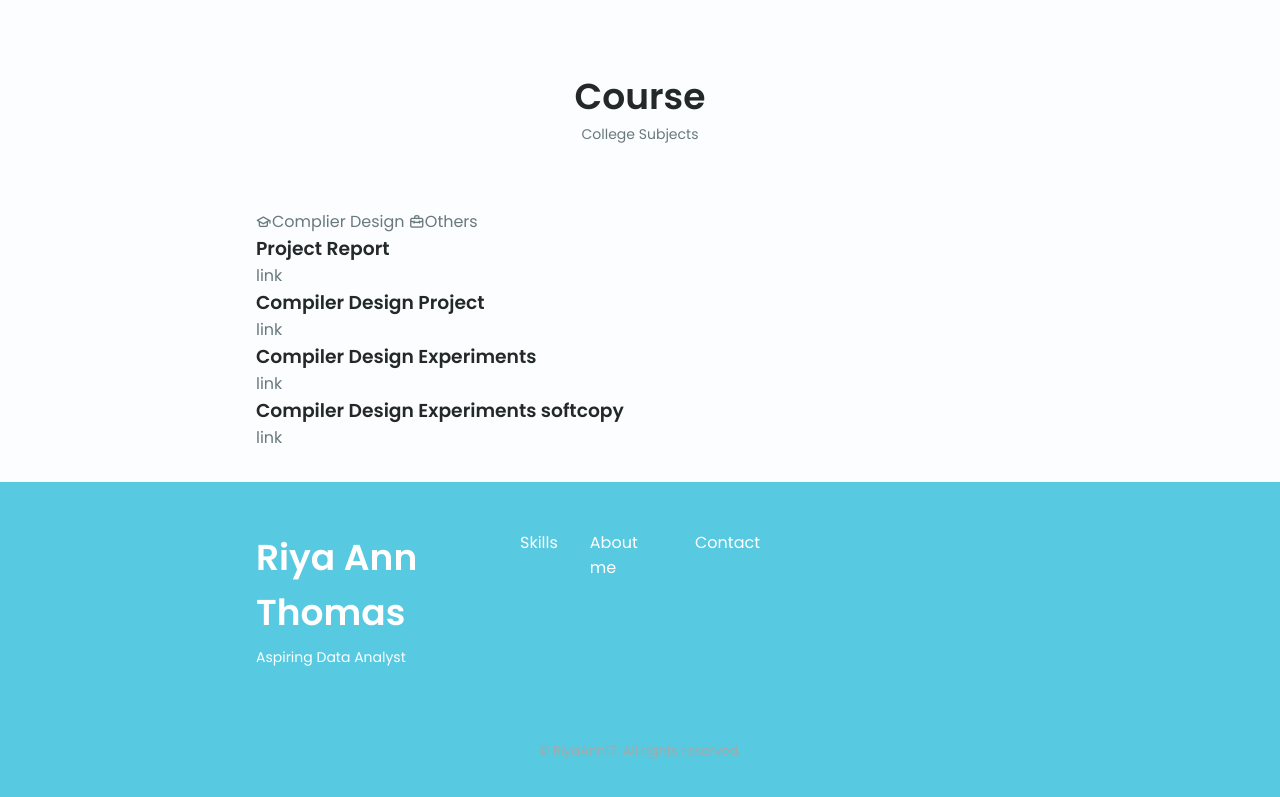
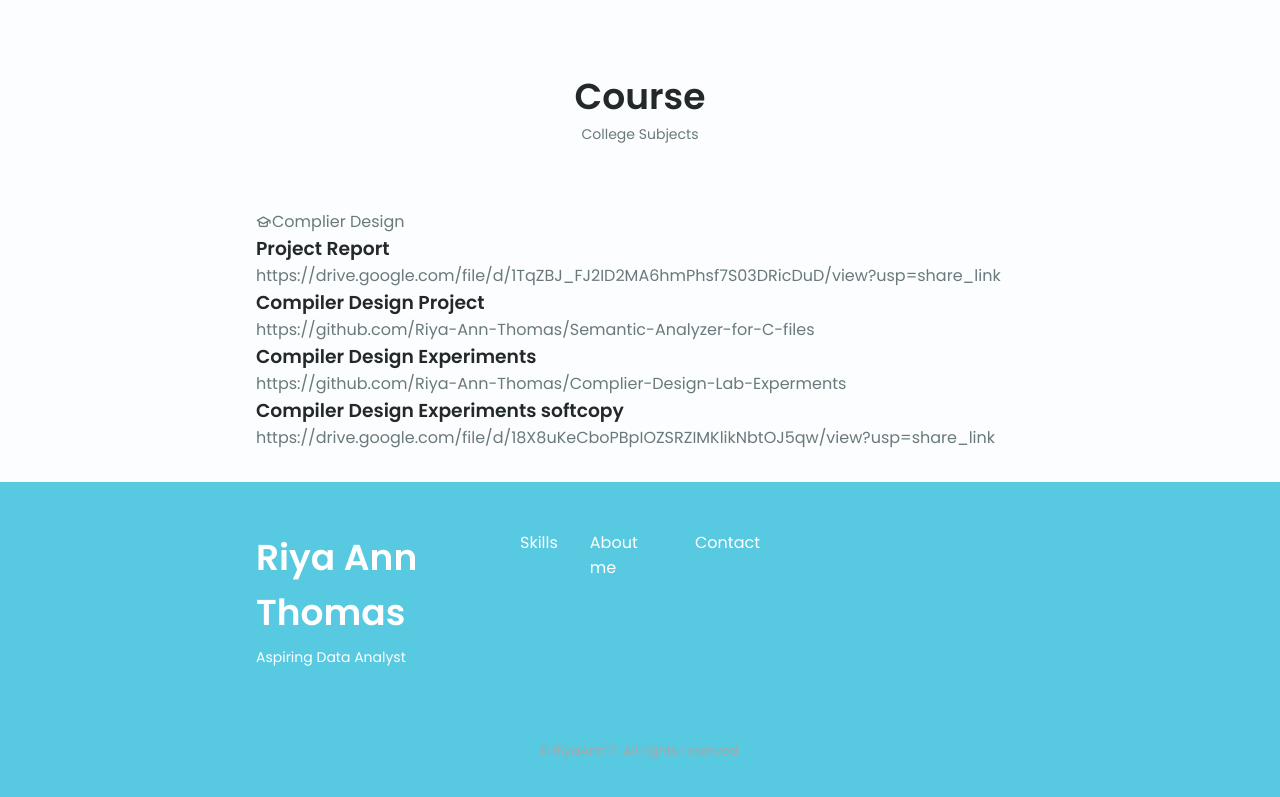
Before and after one commit to Riya-Ann-Thomas/Portfolio, a plain HTML site: page index.html in a window 1280 px wide. Shown: the part 3400-4197 px from the top of the page. Drawn offline with nearby package versions, Linux system fonts and the light colour scheme.

Commit message:
Update index.html

```diff
--- a/index.html
+++ b/index.html
@@ -413,11 +413,6 @@
                         <i class="uil uil-graduation-cap course__icon"></i>
                         Complier Design
                     </div>
-
-                    <div class="course__button button--flex" data-target="#others">
-                        <i class="uil uil-briefcase-alt course__icon"></i>
-                        Others
-                    </div>
                 </div>
 
                 <div class="course__sections">
@@ -428,7 +423,7 @@
                  <div>
                      <h3 class="course__title">Project Report
                      </h3>
-                     <span class="course__subtitle">link
+                     <span class="course__subtitle">https://drive.google.com/file/d/1TqZBJ_FJ2ID2MA6hmPhsf7S03DRicDuD/view?usp=share_link
                      </span>
                  </div>
 
@@ -449,7 +444,7 @@
                 <div>
                     <h3 class="course__title">Compiler Design Project
                     </h3>
-                    <span class="course__subtitle">link</span>
+                    <span class="course__subtitle">https://github.com/Riya-Ann-Thomas/Semantic-Analyzer-for-C-files</span>
                 </div>
             </div>
 
@@ -458,7 +453,7 @@
                 <div>
                     <h3 class="course__title">Compiler Design Experiments
                     </h3>
-                    <span class="course__subtitle">link      </span>
+                    <span class="course__subtitle">https://github.com/Riya-Ann-Thomas/Complier-Design-Lab-Experments     </span>
                 </div>
 
                 <div>
@@ -478,7 +473,7 @@
                 <div>
                     <h3 class="course__title">Compiler Design Experiments softcopy
                     </h3>
-                    <span class="course__subtitle">link</span>
+                    <span class="course__subtitle">https://drive.google.com/file/d/18X8uKeCboPBpIOZSRZIMKlikNbtOJ5qw/view?usp=share_link</span>
                 </div>
             </div>
         </section>
```
